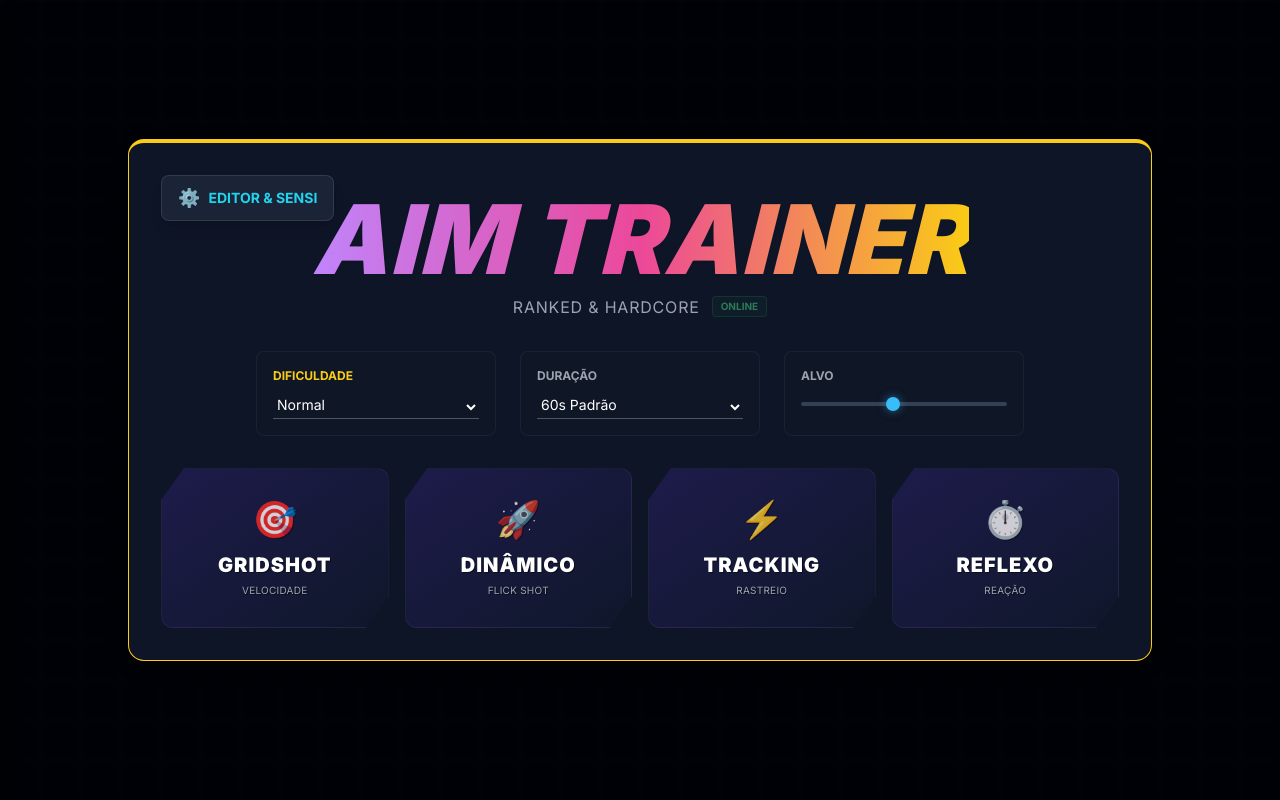
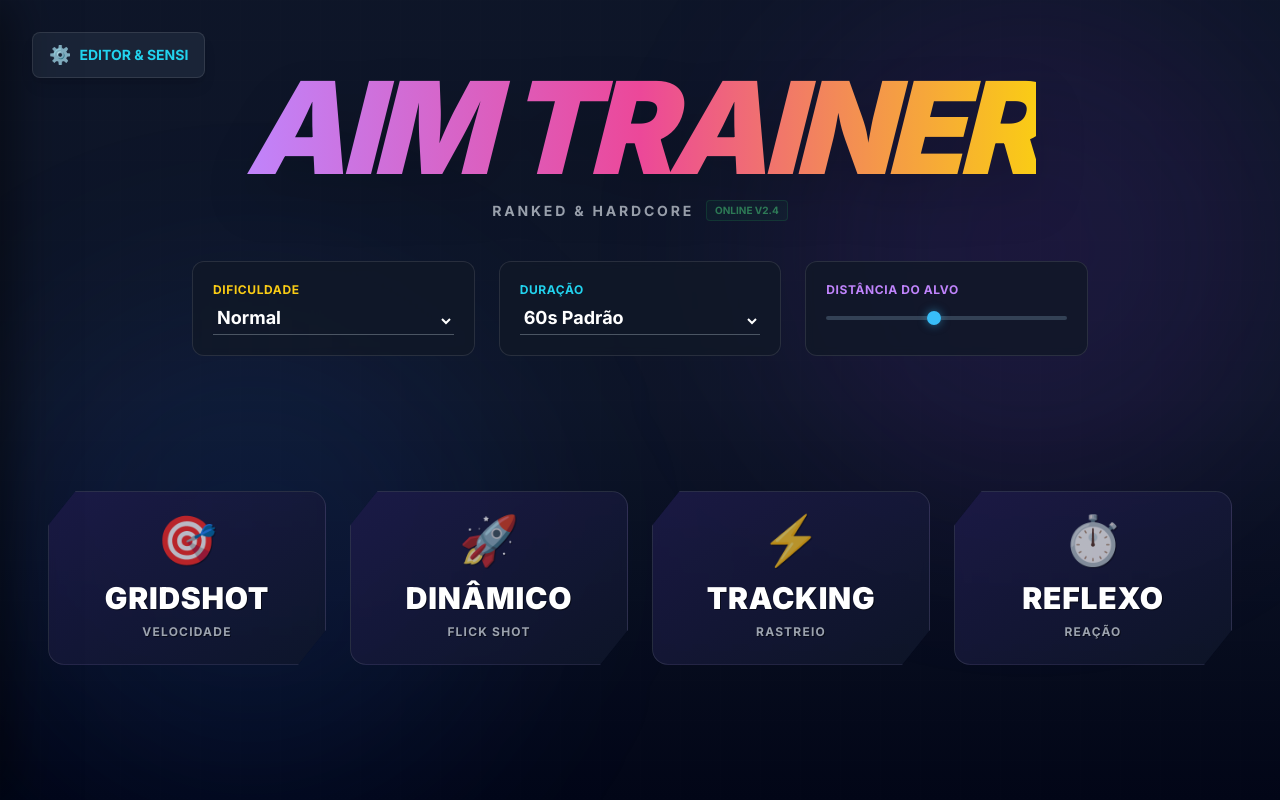
Before and after one commit to pedrokgz/aima, a plain HTML site: page index.html in a window 1280 px wide. Drawn offline with nearby package versions, Linux system fonts and the light colour scheme; a web font is replaced by a local one.

Commit message:
Update index.html

```diff
--- a/index.html
+++ b/index.html
@@ -3,7 +3,7 @@
 <head>
     <meta charset="UTF-8">
     <meta name="viewport" content="width=device-width, initial-scale=1.0">
-    <title>FN Aim Trainer Pro - Custom Sensi</title>
+    <title>FN Aim Trainer Pro</title>
     <script src="https://cdn.tailwindcss.com"></script>
     <style>
         @import url('https://fonts.googleapis.com/css2?family=Burbank+Big+Condensed+Black&family=Inter:wght@400;700;900&display=swap');
@@ -176,6 +176,13 @@
         #settings-sidebar {
             transition: transform 0.3s cubic-bezier(0.4, 0, 0.2, 1);
         }
+
+        /* FIX: Select Dropdown Dark Mode */
+        select option {
+            background-color: #0f172a;
+            color: white;
+            padding: 10px;
+        }
     </style>
 </head>
 <body class="bg-slate-950 text-white h-screen w-screen relative overflow-hidden bg-grid">
@@ -208,11 +215,11 @@
         </div>
     </div>
 
-    <!-- MAIN MENU -->
-    <div id="main-menu" class="absolute inset-0 z-20 flex items-center justify-center bg-black/70 backdrop-blur-sm transition-opacity duration-300">
+    <!-- MAIN MENU (FULL SCREEN) -->
+    <div id="main-menu" class="absolute inset-0 z-20 flex flex-col bg-slate-950 transition-opacity duration-300">
 
         <!-- SIDEBAR: CROSSHAIR LAB (Hidden by default) -->
-        <div id="settings-sidebar" class="absolute top-0 left-0 h-full w-96 glass-panel z-50 transform -translate-x-full border-r border-cyan-500/30 flex flex-col pointer-events-auto">
+        <div id="settings-sidebar" class="absolute top-0 left-0 h-full w-96 glass-panel z-50 transform -translate-x-full border-r border-cyan-500/30 flex flex-col pointer-events-auto shadow-[10px_0_50px_rgba(0,0,0,0.5)]">
 
             <div class="bg-slate-900/90 p-5 border-b border-white/5 flex justify-between items-center">
                 <h2 class="text-xl fn-font text-cyan-400 flex items-center gap-2">
@@ -290,76 +297,87 @@
             </div>
         </div>
 
-        <!-- CENTER PANEL: MODES & PLAY -->
-        <div class="glass-panel w-full max-w-5xl rounded-2xl p-8 flex flex-col border-t-4 border-yellow-400 relative mx-4">
+        <!-- CENTER PANEL: MODES & PLAY (FULL SCREEN) -->
+        <div class="w-full h-full flex flex-col relative bg-grid overflow-hidden">
 
+            <!-- Background Decoration -->
+            <div class="absolute inset-0 bg-gradient-to-b from-slate-900 via-slate-900 to-slate-950 opacity-90"></div>
+            <div class="absolute top-0 right-0 w-[500px] h-[500px] bg-purple-600/10 blur-[100px] rounded-full pointer-events-none"></div>
+            <div class="absolute bottom-0 left-0 w-[500px] h-[500px] bg-blue-600/10 blur-[100px] rounded-full pointer-events-none"></div>
+
+            <div class="relative z-10 w-full h-full flex flex-col p-8 md:p-12">
                 <!-- Open Sidebar Button -->
-            <button onclick="toggleSidebar()" class="absolute top-8 left-8 flex items-center gap-2 bg-slate-800/80 hover:bg-slate-700 px-4 py-2 rounded-lg text-sm font-bold text-cyan-400 border border-white/10 transition-colors pointer-events-auto shadow-lg hover:shadow-cyan-500/20">
+                <button onclick="toggleSidebar()" class="absolute top-8 left-8 flex items-center gap-2 bg-slate-800/80 hover:bg-slate-700 px-4 py-2 rounded-lg text-sm font-bold text-cyan-400 border border-white/10 transition-colors pointer-events-auto shadow-lg hover:shadow-cyan-500/20 z-20">
                     <span class="text-lg">⚙️</span> EDITOR & SENSI
                 </button>
 
-            <div class="flex flex-col items-center justify-center mb-8 mt-4">
-                <h1 class="text-7xl md:text-8xl fn-font text-transparent bg-clip-text bg-gradient-to-r from-purple-400 via-pink-500 to-yellow-400 drop-shadow-sm italic">
+                <div class="flex flex-col items-center justify-center mb-10 mt-4 flex-none">
+                    <h1 class="text-7xl md:text-9xl fn-font text-transparent bg-clip-text bg-gradient-to-r from-purple-400 via-pink-500 to-yellow-400 drop-shadow-2xl italic tracking-tighter">
                         AIM TRAINER
                     </h1>
                     <div class="flex items-center gap-3 mt-2">
-                    <p class="text-gray-400 tracking-wider">RANKED & HARDCORE</p>
+                        <p class="text-gray-400 tracking-[0.2em] font-bold text-sm">RANKED & HARDCORE</p>
                         <div class="bg-green-500/10 border border-green-500/30 px-2 py-0.5 rounded text-green-400 text-[10px] font-bold uppercase animate-pulse">
-                        Online
+                            Online V2.4
                         </div>
                     </div>
                 </div>
 
                 <!-- Game Settings -->
-            <div class="grid grid-cols-1 md:grid-cols-3 gap-6 mb-8 max-w-3xl mx-auto w-full pointer-events-auto">
-                    <div class="bg-gray-900/50 p-4 rounded-lg border border-white/5 hover:border-white/20 transition-colors">
-                    <label class="block text-xs text-yellow-400 mb-2 font-bold uppercase">Dificuldade</label>
-                    <select id="difficulty-select" class="w-full bg-transparent border-b border-gray-600 text-white text-sm focus:border-yellow-400 outline-none pb-1">
+                <div class="grid grid-cols-1 md:grid-cols-3 gap-6 mb-12 max-w-4xl mx-auto w-full pointer-events-auto flex-none">
+                    <div class="bg-gray-900/80 p-5 rounded-xl border border-white/10 hover:border-yellow-400/50 transition-colors backdrop-blur-sm group">
+                        <label class="block text-xs text-yellow-400 mb-2 font-bold uppercase tracking-wider group-hover:text-yellow-300">Dificuldade</label>
+                        <select id="difficulty-select" class="w-full bg-transparent border-b border-gray-600 text-white text-lg font-bold focus:border-yellow-400 outline-none pb-1 cursor-pointer">
                             <option value="0.8">Iniciante</option>
                             <option value="1.0" selected>Normal</option>
                             <option value="1.3">Difícil</option>
                             <option value="1.8">FNCS (Pro)</option>
                         </select>
                     </div>
-                    <div class="bg-gray-900/50 p-4 rounded-lg border border-white/5 hover:border-white/20 transition-colors">
-                    <label class="block text-xs text-gray-400 mb-2 font-bold uppercase">Duração</label>
-                    <select id="duration-select" class="w-full bg-transparent border-b border-gray-600 text-white text-sm focus:border-white outline-none pb-1">
+                    <div class="bg-gray-900/80 p-5 rounded-xl border border-white/10 hover:border-yellow-400/50 transition-colors backdrop-blur-sm group">
+                        <label class="block text-xs text-cyan-400 mb-2 font-bold uppercase tracking-wider group-hover:text-cyan-300">Duração</label>
+                        <select id="duration-select" class="w-full bg-transparent border-b border-gray-600 text-white text-lg font-bold focus:border-cyan-400 outline-none pb-1 cursor-pointer">
                             <option value="30">30s Blitz</option>
                             <option value="60" selected>60s Padrão</option>
                             <option value="120">2min Treino</option>
                         </select>
                     </div>
-                    <div class="bg-gray-900/50 p-4 rounded-lg border border-white/5 hover:border-white/20 transition-colors">
-                    <label class="block text-xs text-gray-400 mb-2 font-bold uppercase">Alvo</label>
-                    <input type="range" id="target-size" min="15" max="60" value="35" class="w-full accent-purple-500 h-1 bg-gray-700 rounded cursor-pointer">
+                    <div class="bg-gray-900/80 p-5 rounded-xl border border-white/10 hover:border-yellow-400/50 transition-colors backdrop-blur-sm group">
+                        <label class="block text-xs text-purple-400 mb-2 font-bold uppercase tracking-wider group-hover:text-purple-300">Distância do Alvo</label>
+                        <input type="range" id="target-size" min="15" max="60" value="35" class="w-full accent-purple-500 h-2 bg-gray-700 rounded-full cursor-pointer mt-2">
                     </div>
                 </div>
 
                 <!-- MODES GRID -->
-            <div class="grid grid-cols-1 md:grid-cols-4 gap-4 w-full pointer-events-auto">
-                <button onclick="selectMode('gridshot')" class="group relative h-40 bg-gradient-to-br from-indigo-950 to-slate-900 rounded-xl border border-white/5 hover:border-yellow-400/50 transition-all overflow-hidden btn-fn text-center p-4">
-                    <div class="text-4xl mb-3 opacity-80 group-hover:scale-110 transition-transform">🎯</div>
-                    <h3 class="text-xl fn-font text-white group-hover:text-yellow-300">Gridshot</h3>
-                    <p class="text-[10px] text-gray-400 mt-1 uppercase tracking-wide">Velocidade</p>
+                <div class="grid grid-cols-1 md:grid-cols-4 gap-6 w-full max-w-7xl mx-auto pointer-events-auto flex-1 content-center">
+                    <button onclick="selectMode('gridshot')" class="group relative h-full max-h-60 bg-gradient-to-br from-indigo-950/80 to-slate-900/80 rounded-2xl border border-white/10 hover:border-yellow-400 transition-all overflow-hidden btn-fn text-center p-6 flex flex-col items-center justify-center backdrop-blur-sm hover:bg-indigo-900/50">
+                        <div class="absolute inset-0 bg-yellow-400/0 group-hover:bg-yellow-400/5 transition-colors"></div>
+                        <div class="text-5xl mb-4 opacity-70 group-hover:scale-110 group-hover:opacity-100 transition-all duration-300 transform">🎯</div>
+                        <h3 class="text-3xl fn-font text-white group-hover:text-yellow-300 tracking-wide">Gridshot</h3>
+                        <p class="text-xs text-gray-400 mt-2 uppercase tracking-widest font-bold group-hover:text-white">Velocidade</p>
                     </button>
 
-                <button onclick="selectMode('dynamic')" class="group relative h-40 bg-gradient-to-br from-indigo-950 to-slate-900 rounded-xl border border-white/5 hover:border-yellow-400/50 transition-all overflow-hidden btn-fn text-center p-4">
-                    <div class="text-4xl mb-3 opacity-80 group-hover:scale-110 transition-transform">🚀</div>
-                    <h3 class="text-xl fn-font text-white group-hover:text-yellow-300">Dinâmico</h3>
-                    <p class="text-[10px] text-gray-400 mt-1 uppercase tracking-wide">Flick Shot</p>
+                    <button onclick="selectMode('dynamic')" class="group relative h-full max-h-60 bg-gradient-to-br from-indigo-950/80 to-slate-900/80 rounded-2xl border border-white/10 hover:border-green-400 transition-all overflow-hidden btn-fn text-center p-6 flex flex-col items-center justify-center backdrop-blur-sm hover:bg-indigo-900/50">
+                        <div class="absolute inset-0 bg-green-400/0 group-hover:bg-green-400/5 transition-colors"></div>
+                        <div class="text-5xl mb-4 opacity-70 group-hover:scale-110 group-hover:opacity-100 transition-all duration-300 transform">🚀</div>
+                        <h3 class="text-3xl fn-font text-white group-hover:text-green-300 tracking-wide">Dinâmico</h3>
+                        <p class="text-xs text-gray-400 mt-2 uppercase tracking-widest font-bold group-hover:text-white">Flick Shot</p>
                     </button>
 
-                <button onclick="selectMode('tracking')" class="group relative h-40 bg-gradient-to-br from-indigo-950 to-slate-900 rounded-xl border border-white/5 hover:border-yellow-400/50 transition-all overflow-hidden btn-fn text-center p-4">
-                    <div class="text-4xl mb-3 opacity-80 group-hover:scale-110 transition-transform">⚡</div>
-                    <h3 class="text-xl fn-font text-white group-hover:text-yellow-300">Tracking</h3>
-                    <p class="text-[10px] text-gray-400 mt-1 uppercase tracking-wide">Rastreio</p>
+                    <button onclick="selectMode('tracking')" class="group relative h-full max-h-60 bg-gradient-to-br from-indigo-950/80 to-slate-900/80 rounded-2xl border border-white/10 hover:border-cyan-400 transition-all overflow-hidden btn-fn text-center p-6 flex flex-col items-center justify-center backdrop-blur-sm hover:bg-indigo-900/50">
+                        <div class="absolute inset-0 bg-cyan-400/0 group-hover:bg-cyan-400/5 transition-colors"></div>
+                        <div class="text-5xl mb-4 opacity-70 group-hover:scale-110 group-hover:opacity-100 transition-all duration-300 transform">⚡</div>
+                        <h3 class="text-3xl fn-font text-white group-hover:text-cyan-300 tracking-wide">Tracking</h3>
+                        <p class="text-xs text-gray-400 mt-2 uppercase tracking-widest font-bold group-hover:text-white">Rastreio</p>
                     </button>
 
-                <button onclick="selectMode('reaction')" class="group relative h-40 bg-gradient-to-br from-indigo-950 to-slate-900 rounded-xl border border-white/5 hover:border-yellow-400/50 transition-all overflow-hidden btn-fn text-center p-4">
-                    <div class="text-4xl mb-3 opacity-80 group-hover:scale-110 transition-transform">⏱️</div>
-                    <h3 class="text-xl fn-font text-white group-hover:text-yellow-300">Reflexo</h3>
-                    <p class="text-[10px] text-gray-400 mt-1 uppercase tracking-wide">Reação</p>
+                    <button onclick="selectMode('reaction')" class="group relative h-full max-h-60 bg-gradient-to-br from-indigo-950/80 to-slate-900/80 rounded-2xl border border-white/10 hover:border-red-500 transition-all overflow-hidden btn-fn text-center p-6 flex flex-col items-center justify-center backdrop-blur-sm hover:bg-indigo-900/50">
+                        <div class="absolute inset-0 bg-red-500/0 group-hover:bg-red-500/5 transition-colors"></div>
+                        <div class="text-5xl mb-4 opacity-70 group-hover:scale-110 group-hover:opacity-100 transition-all duration-300 transform">⏱️</div>
+                        <h3 class="text-3xl fn-font text-white group-hover:text-red-400 tracking-wide">Reflexo</h3>
+                        <p class="text-xs text-gray-400 mt-2 uppercase tracking-widest font-bold group-hover:text-white">Reação</p>
                     </button>
+                </div>
             </div>
         </div>
     </div>
```
Lines whose indentation alone changed are shown as unchanged.
